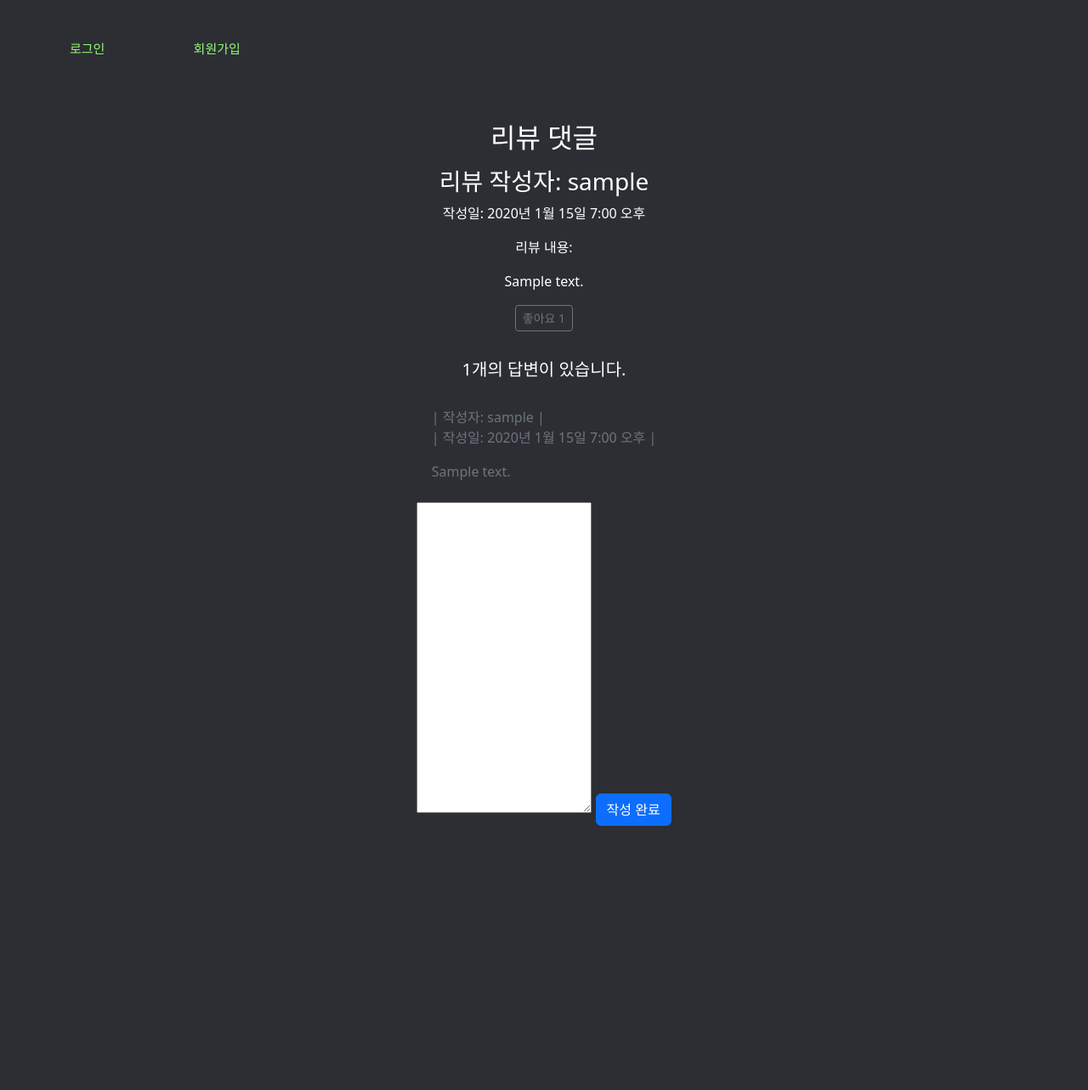
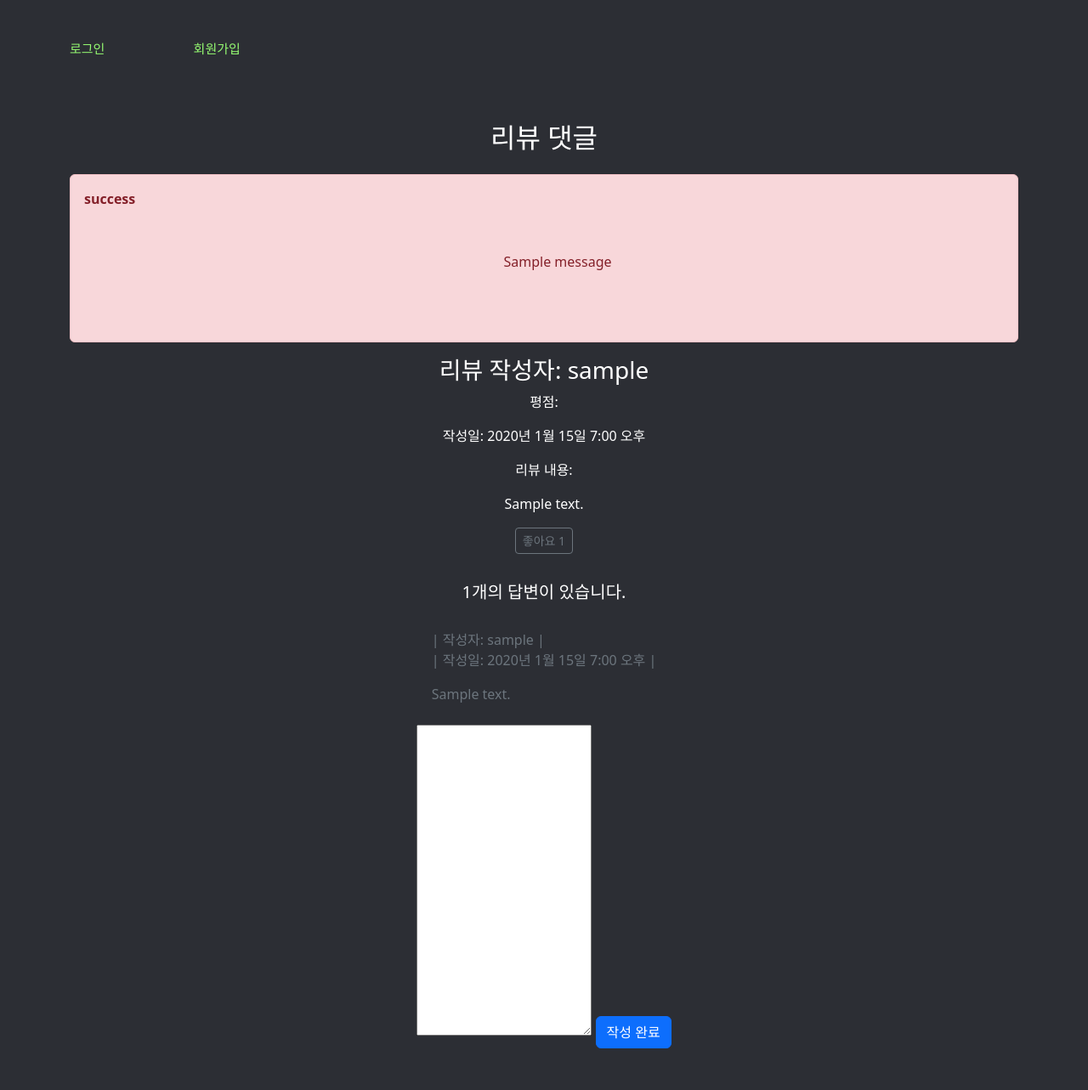
Before and after one commit to happinhwa/Final-MooChu, a Django app: page /review/main_review_detail/1/ in a window 1280 px wide. Shown: the part 151-1434 px from the top of the page at 85% size. Before the commit the page ends 1123 px from the top, so only its background shows below. Run offline with Django 4.2, Linux system fonts and the light colour scheme; tables that the repository leaves empty hold one stand-in row (values such as "Sample post"); one stand-in notice (Sample message) is shown; some libraries are stand-ins or nearby versions.

Commit message:
평점 가져오는 코드에 문제가 있음을 발견하고 고쳤음. 이젠 문제없이 평점 잘 보인다.

```diff
--- a/common/models.py
+++ b/common/models.py
@@ -62,6 +62,10 @@
     def __str__(self):
         return f"{self.user.nickname} rated '{self.movie_title}' with {self.rating} points"
 
+    def __str__(self):
+        return str(self.rating)
+
+
 # class GuestNote(models.Model):
 #     main = models.ForeignKey(User, on_delete=models.CASCADE)
 #     writer = models.ForeignKey(User, on_delete=models.RESTRICT)
--- a/review/models.py
+++ b/review/models.py
@@ -15,31 +15,31 @@
         db_table = 'movie'
         app_label = 'review'
 
+
 class Review(models.Model):
     user = models.ForeignKey(User, on_delete=models.CASCADE, related_name='review_writer')
     review = models.TextField(default="작성된 리뷰가 없습니다.")
     movie = models.ForeignKey(Movie, on_delete=models.CASCADE)
     timestamp = models.DateTimeField(default=timezone.now)
     liker = models.ManyToManyField(User, related_name='review_liker')
-    vote = models.FloatField(null=True, blank=True)  # 평점을 저장할 필드
-    rating = models.ForeignKey(MovieRating, on_delete=models.SET_NULL, null=True, blank=True)  # MovieRating의 id 값을 받는 필드
     updated_at = models.DateTimeField(null=True, blank=True)
+    movie_rating = models.ForeignKey(MovieRating, on_delete=models.SET_NULL, null=True, blank=True, related_name='review_Mrating')
 
     def __str__(self):
         return str(self.review)
 
     def save(self, *args, **kwargs):
         try:
-            rating = MovieRating.objects.get(user=self.user, movie_title=self.movie.title).rating
-            self.vote = rating
+            movie_rating = MovieRating.objects.get(user=self.user, movie_title=self.movie.title)
         except MovieRating.DoesNotExist:
-            self.vote = None  # 평점이 없을 경우 None으로 설정
+            movie_rating = MovieRating.objects.create(user=self.user, movie_title=self.movie.title, rating=None)
+
+        self.movie_rating = movie_rating
 
         if self.pk is not None:
-            self.updated_at = timezone.now() # 수정되었을 경우 updated_at 필드를 업데이트합니다.
+            self.updated_at = timezone.now()
+
         super().save(*args, **kwargs)
-
-
 
 class Comments(models.Model):
     user = models.ForeignKey(User, on_delete=models.CASCADE, related_name='user_comments')
--- a/review/views.py
+++ b/review/views.py
@@ -105,7 +105,7 @@
 def comment_update(request, comment_id):
     comment = get_object_or_404(Comments, pk=comment_id)
     if request.user != comment.user:
-        messages.error(request, '수정권한이 없습니다')
+        messages.error(request,'수정권한이 없습니다')
         return redirect('review:main_review_detail', comment_id=comment.id)
 
     if request.method == "POST":
--- a/templates/common/login.html
+++ b/templates/common/login.html
@@ -1,3 +1,4 @@
+{% extends 'base.html' %}
 {% load static %}
 <!DOCTYPE html>
 <html lang="en">
--- a/templates/review/main_review_detail.html
+++ b/templates/review/main_review_detail.html
@@ -29,8 +29,19 @@
     <h2>리뷰 댓글 </h2>
 </div>
 
+
+<div class="container my-3">
+    {% if messages %}
+        <div class="alert alert-danger my-3" role="alert">
+        {% for message in messages %}
+            <strong>{{ message.tags }}</strong>
+            <ul><li>{{ message.message }}</li></ul>
+        {% endfor %}
+        </div>
+    {% endif %}
 <div class="reviews">
     <h3>리뷰 작성자: {{ review.user.username }}</h3>
+    <p>평점: {{ review.movie_rating }}</p>
     {% if review.updated_at and review.updated_at != review.timestamp %}
         <p>수정일: {{ review.updated_at }}</p>
     {% else %}
@@ -88,7 +99,7 @@
     </form>
     <hr>
 </div>
-
+</div>
 
 
 {% endblock %}
--- a/templates/review/main_review_list.html
+++ b/templates/review/main_review_list.html
@@ -55,7 +55,7 @@
     {% for review in reviews %}
         <div class="review box">
             <h3>작성자: {{ review.user.username }}</h3>
-            <p>평점: {{ review.vote }}</p>
+            <p>평점: {{ review.movie_rating }}</p>
             {% if review.updated_at and review.updated_at != review.timestamp %}
                 <p>수정일: {{ review.updated_at }}</p>
             {% else %}
```
Also changed, not shown: review/migrations/0001_initial.py, review/migrations/0002_alter_comments_created_at.py (deleted), review/migrations/0002_alter_review_movie_rating.py (added), review/migrations/0003_alter_comments_created_at.py (deleted), review/migrations/0004_remove_comments_created_at_comments_timestamp.py (deleted), review/migrations/0005_alter_comments_updated_at.py (deleted), review/migrations/0006_alter_review_updated_at.py (deleted), templates/moochu/mainpage.html (renamed from templates/moochu/main.html).
